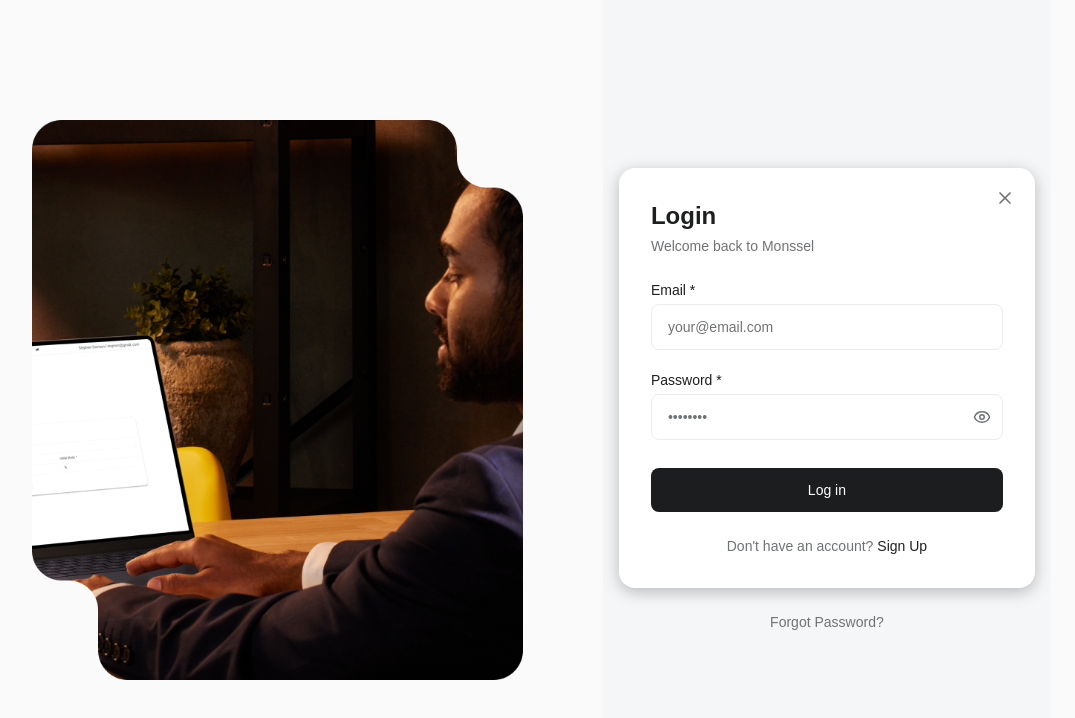
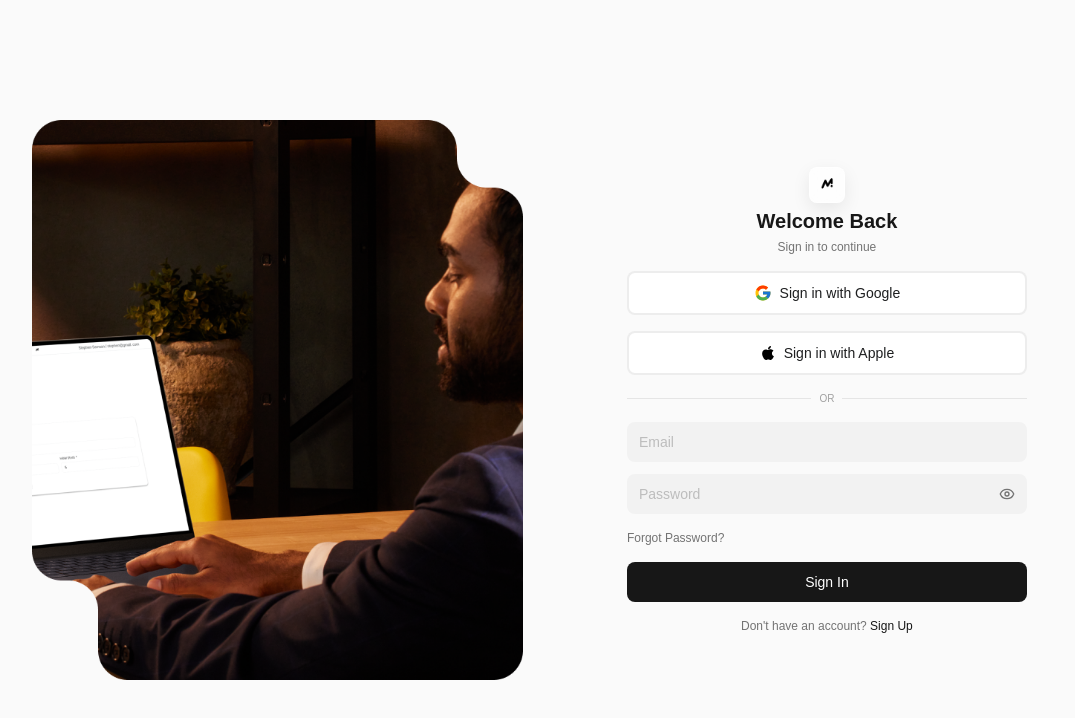
Before and after one commit to Kakka-tech/Monssel, a Next.js app: page /auth/login in a window 1280 px wide. Shown: the top 718 px of the page, without its empty margins (88-1163 px from the left). Built offline with nearby package versions, Linux system fonts and the light colour scheme.

Commit message:
feat(login)- Implemented Login page with google and apple sign in mock

```diff
--- /dev/null
+++ b/src/app/auth/(default)/login/Login.tsx
@@ -0,0 +1,151 @@
+"use client";
+
+import Image from "next/image";
+import { useState } from "react";
+import { FcGoogle } from "react-icons/fc";
+import { FaApple } from "react-icons/fa";
+import { Eye, EyeOff } from "lucide-react";
+import Link from "next/link";
+
+export default function LoginPage() {
+  const [formLoading, setFormLoading] = useState(false);
+  const [socialLoading, setSocialLoading] = useState<null | "Google" | "Apple">(
+    null,
+  );
+
+  const [showPassword, setShowPassword] = useState(false);
+  const [formData, setFormData] = useState({
+    email: "",
+    password: "",
+  });
+
+  const handleInputChange = (e: React.ChangeEvent<HTMLInputElement>) => {
+    setFormData({ ...formData, [e.target.name]: e.target.value });
+  };
+
+  const handleSubmit = (e: React.FormEvent) => {
+    e.preventDefault();
+    setFormLoading(true);
+
+    setTimeout(() => {
+      alert(`Mock login successful for ${formData.email}!`);
+      setFormLoading(false);
+    }, 1500);
+  };
+
+  const handleSocialLogin = (provider: "Google" | "Apple") => {
+    setSocialLoading(provider);
+
+    setTimeout(() => {
+      alert(`Mock login successful with ${provider}!`);
+      setSocialLoading(null);
+    }, 1200);
+  };
+
+  return (
+    <form
+      className="w-full max-w-md mx-auto bg-transparent p-5 md:p-6 space-y-4"
+      onSubmit={handleSubmit}
+    >
+      <div className="text-center space-y-1">
+        <div className="w-9 h-9 flex items-center justify-center mx-auto rounded-lg border border-white/60 bg-white/70 backdrop-blur-sm shadow-[0_6px_18px_rgba(0,0,0,0.08)]">
+          <Image
+            src="/icons/logo.png"
+            alt="Logo"
+            width={20}
+            height={20}
+            className="object-contain"
+          />
+        </div>
+        <h1 className="text-xl font-semibold text-neutral-900">Welcome Back</h1>
+        <p className="text-xs text-neutral-500">Sign in to continue</p>
+      </div>
+
+      <button
+        type="button"
+        onClick={() => handleSocialLogin("Google")}
+        className="w-full flex items-center justify-center gap-2 border-2 border-[#1E1F2014] rounded-lg py-2.5 hover:bg-neutral-50 bg-white text-[#1E1F20] font-medium transition text-sm"
+        disabled={socialLoading !== null || formLoading}
+      >
+        <FcGoogle size={18} />
+        {socialLoading === "Google" ?
+          "Signing in with Google..."
+        : "Sign in with Google"}
+      </button>
+
+      <button
+        type="button"
+        onClick={() => handleSocialLogin("Apple")}
+        className="w-full flex items-center justify-center gap-2 border-2 border-[#1E1F2014] rounded-lg py-2.5 hover:bg-neutral-50 bg-white text-[#1E1F20] font-medium transition text-sm"
+        disabled={socialLoading !== null || formLoading}
+      >
+        <FaApple size={16} className="text-black" />
+        {socialLoading === "Apple" ?
+          "Signing in with Apple..."
+        : "Sign in with Apple"}
+      </button>
+
+      <div className="flex items-center gap-2">
+        <hr className="flex-1 border-neutral-200" />
+        <span className="text-[10px] text-neutral-400">OR</span>
+        <hr className="flex-1 border-neutral-200" />
+      </div>
+
+      <div className="space-y-3">
+        <input
+          type="email"
+          name="email"
+          placeholder="Email"
+          value={formData.email}
+          onChange={handleInputChange}
+          className="w-full text-black/50 placeholder:text-[#1E1F2040] rounded-lg px-3 py-2.5 text-sm focus:outline-none focus:ring-2 focus:ring-neutral-900 bg-[#F2F2F2]"
+          required
+        />
+        <div className="relative">
+          <input
+            type={showPassword ? "text" : "password"}
+            name="password"
+            placeholder="Password"
+            value={formData.password}
+            onChange={handleInputChange}
+            className="w-full text-black/50 placeholder:text-[#1E1F2040] rounded-lg px-3 py-2.5 pr-10 text-sm focus:outline-none focus:ring-2 focus:ring-neutral-900 bg-[#F2F2F2]"
+            required
+          />
+          <button
+            type="button"
+            onClick={() => setShowPassword(!showPassword)}
+            className="absolute right-3 top-1/2 -translate-y-1/2 text-neutral-500 hover:text-neutral-700"
+          >
+            {showPassword ?
+              <EyeOff size={16} />
+            : <Eye size={16} />}
+          </button>
+        </div>
+      </div>
+
+      <div className="flex justify-between items-center text-xs text-neutral-500">
+        <Link href="/auth/forgot-password" className="hover:underline">
+          Forgot Password?
+        </Link>
+      </div>
+
+      <button
+        type="submit"
+        className="w-full bg-neutral-900 text-white py-2.5 rounded-lg hover:bg-black transition text-sm"
+        disabled={formLoading || socialLoading !== null}
+      >
+        {formLoading ? "Signing In..." : "Sign In"}
+      </button>
+
+      <p className="text-center text-xs text-neutral-500">
+        Don&apos;t have an account?{" "}
+        <Link
+          href="/auth/signup"
+          className="font-medium text-neutral-900 hover:underline"
+        >
+          Sign Up
+        </Link>
+      </p>
+    </form>
+  );
+}
--- a/src/app/auth/(default)/login/LoginForm.tsx
+++ /dev/null
@@ -1,86 +0,0 @@
-"use client";
-
-import Link from "next/link";
-import { X, Eye, EyeOff } from "lucide-react";
-import { useState } from "react";
-
-export default function LoginForm() {
-  const [showPassword, setShowPassword] = useState(false);
-
-  return (
-    <section className="flex min-h-screen w-full flex-col items-center justify-center bg-[#f5f6f7] px-4">
-
-      <div className="relative w-full max-w-md rounded-2xl bg-white p-8 shadow-[0_4px_16px_0_rgba(0,0,0,0.25)]">
-        <button
-          className="absolute right-5 top-5 text-[#707375] hover:text-gray-600"
-          aria-label="Close"
-        >
-          <X size={20} />
-        </button>
-
-        <h1 className="text-2xl font-semibold text-[#1E1F20]">Login</h1>
-        <p className="mt-1 text-sm text-[#707375]">Welcome back to Monssel</p>
-
-        <form className="mt-6 space-y-5">
-          <div>
-            <label className="mb-1 block text-sm font-medium text-[#1E1F20]">
-              Email *
-            </label>
-            <input
-              type="email"
-              placeholder="your@email.com"
-              className="w-full rounded-lg border border-[#ECEDEE] px-4 py-3 text-sm outline-none transition focus:border-gray-400 placeholder:text-[#707375] text-[#1E1F20]"
-            />
-          </div>
-
-          <div>
-            <label className="mb-1 block text-sm font-medium text-[#1E1F20]">
-              Password *
-            </label>
-
-            <div className="relative">
-              <input
-                type={showPassword ? "text" : "password"}
-                placeholder="••••••••"
-                className="w-full rounded-lg border border-[#ECEDEE] px-4 py-3 pr-10 text-sm outline-none transition focus:border-gray-400 placeholder:text-[#707375] text-[#1E1F20]"
-              />
-
-              <button
-                type="button"
-                onClick={() => setShowPassword(!showPassword)}
-                className="absolute right-3 top-1/2 -translate-y-1/2 text-[#707375] hover:text-[#1E1F20]"
-                aria-label={showPassword ? "Hide password" : "Show password"}
-              >
-                {showPassword ? <EyeOff size={18} /> : <Eye size={18} />}
-              </button>
-            </div>
-          </div>
-
-          <button
-            type="submit"
-            className="mt-2 w-full rounded-lg bg-[#1c1d1f] py-3 text-sm font-medium text-white transition hover:bg-black"
-          >
-            Log in
-          </button>
-        </form>
-
-        <p className="mt-6 text-center text-sm text-[#707375]">
-          Don&apos;t have an account?{" "}
-          <Link
-            href="/auth/get-started/create-account"
-            className="font-medium text-[#1E1F20] hover:underline"
-          >
-            Sign Up
-          </Link>
-        </p>
-      </div>
-
-      <Link
-        href="/auth/forgot-password"
-        className="mt-6 text-sm text-[#707375] hover:text-gray-600"
-      >
-        Forgot Password?
-      </Link>
-    </section>
-  );
-}
--- a/src/app/auth/(default)/login/page.tsx
+++ b/src/app/auth/(default)/login/page.tsx
@@ -1,4 +1,4 @@
-import LoginForm from "./LoginForm";
+import LoginForm from "./Login";
 
 export default function LoginPage() {
     return <LoginForm />
```
